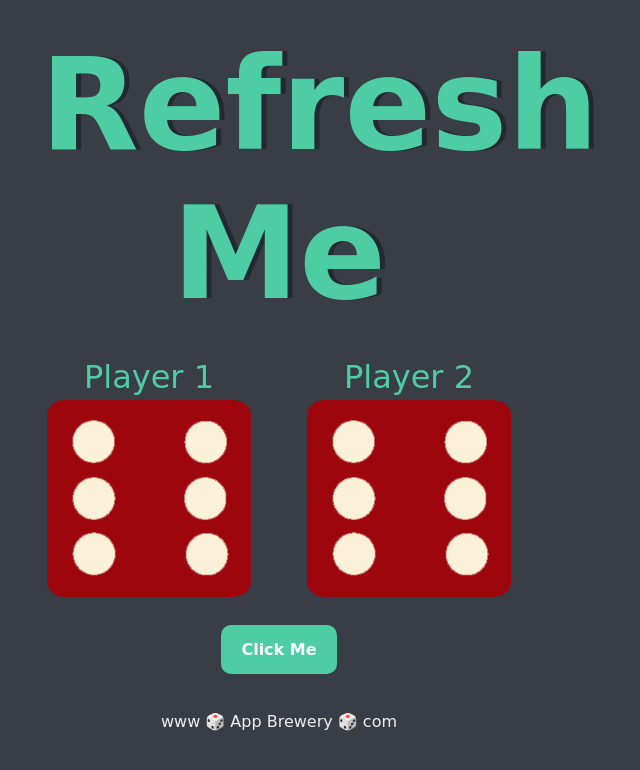
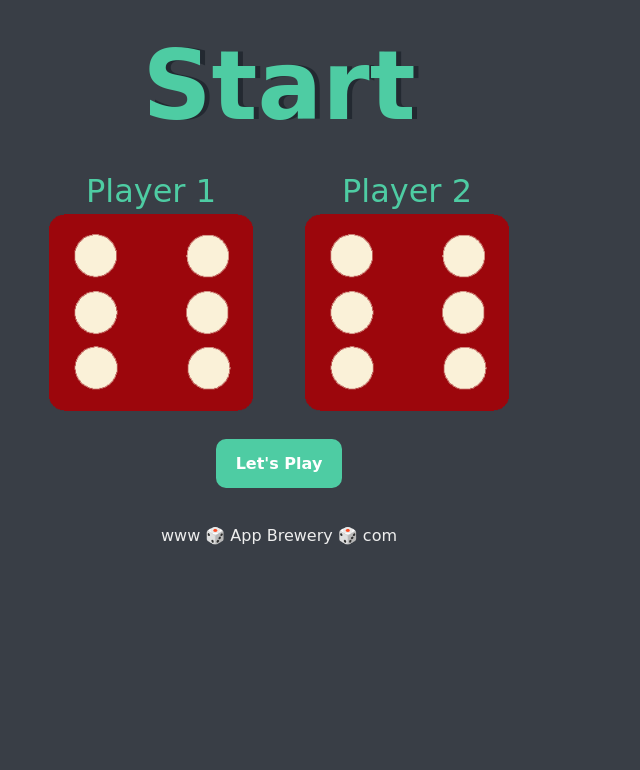
Before and after one commit to Deep1416/Dice-Game, a plain HTML site: page index.html in a window 768 px wide. Shown: the whole page, without its empty margins (105-745 px from the left). Drawn offline with Linux system fonts and the light colour scheme.

Commit message:
Meadia queries

```diff
--- a/index.html
+++ b/index.html
@@ -7,8 +7,11 @@
     <link rel="stylesheet" href="./style.css">
 </head>
 <body>
+    <h1>Start</h1>
     <div class="container">
-        <h1>Refresh Me</h1>
+
+
+
         <div class="dice">
             <p>Player 1</p>
             <img class="img1" src="image/dice6.png" alt="">
@@ -19,7 +22,7 @@
         </div>
     </div>
 
-    <button id="btn" class="btn">Click Me</button>
+    <button id="btn" class="btn">Let's Play</button>
 
 
     <script src="./script.js"></script>
--- a/style.css
+++ b/style.css
@@ -39,6 +39,7 @@ h1 {
   text-shadow: 5px 0 #232931;
   font-size: 8rem;
   color: #4ecca3;
+  text-align: center;
 }
 
 p {
@@ -57,3 +58,24 @@ footer {
   text-align: center;
   font-family: "Indie Flower", cursive;
 }
+
+@media screen and (min-width:320px) and (max-width:500px) {
+    h1{
+        font-size: 2rem;
+    }
+    .container {
+        display: flex;
+      }
+
+}
+
+@media screen and (min-width:768px) and (max-width:1024px) {
+    h1{
+        font-size: 6rem;
+    }
+    .container {
+        display: flex;
+        justify-content: center;
+      }
+
+}
```
